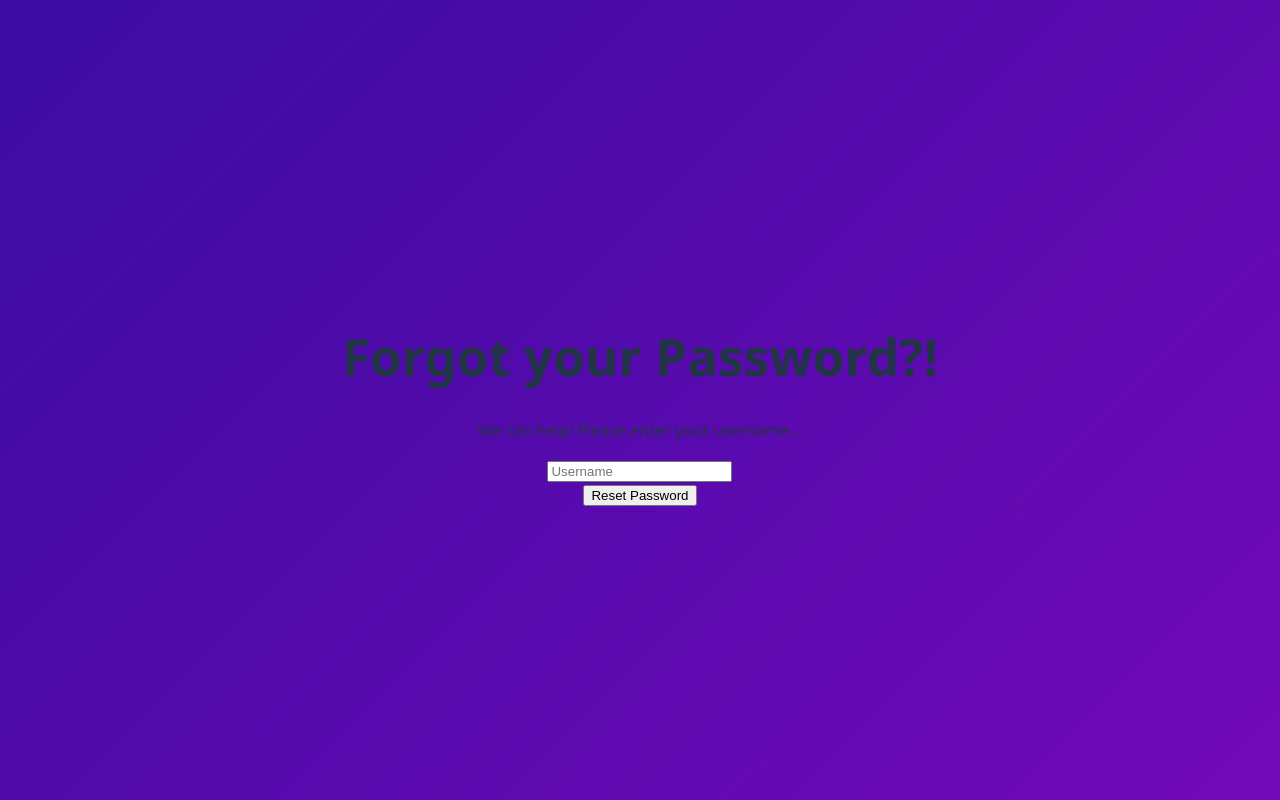
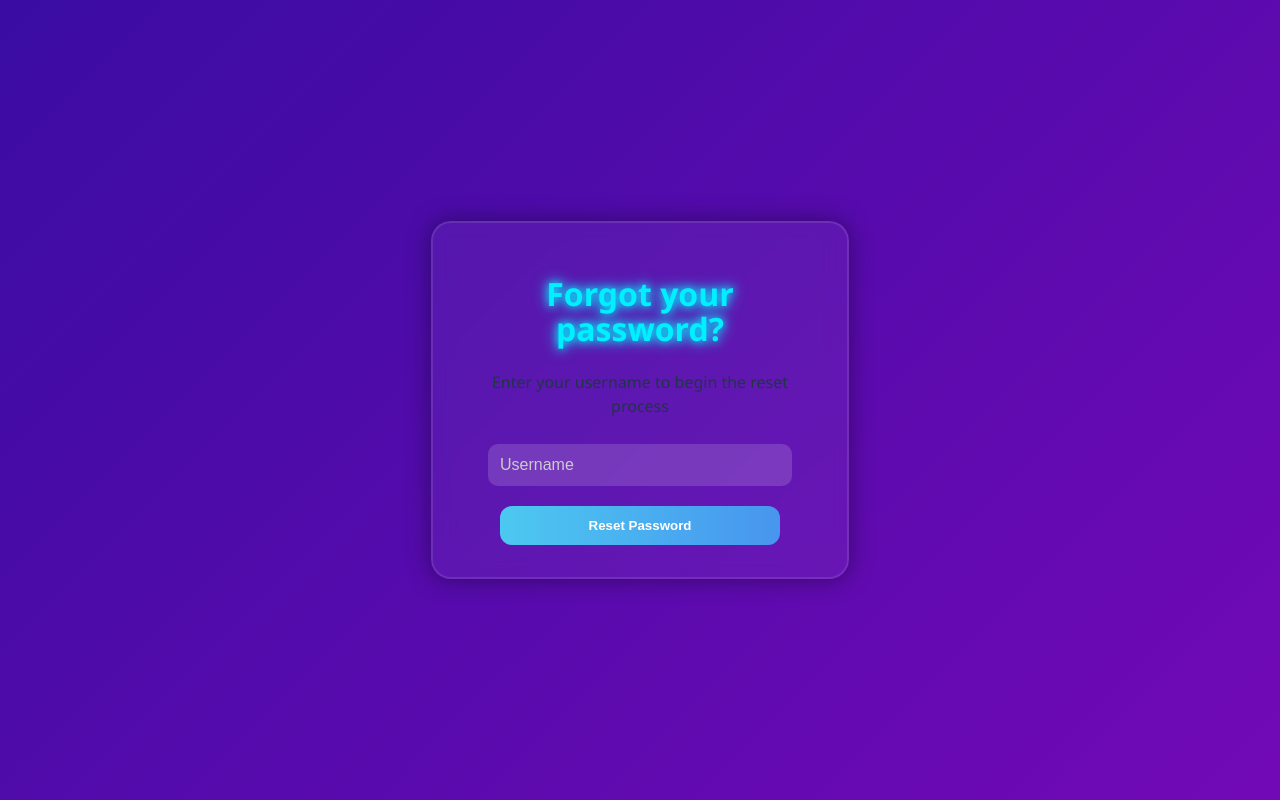
Before and after one commit to Edwinvilla72/Large-Project-Group-26, a React (Vite) app in the folder frontend/: page /ForgotPass in a window 1280 px wide. Built offline with nearby package versions, Linux system fonts and the light colour scheme.

Commit message:
Added styling for forgotpass page

```diff
--- a/frontend/src/pages/FP/ForgotPassPage.tsx
+++ b/frontend/src/pages/FP/ForgotPassPage.tsx
@@ -1,38 +1,44 @@
 import React, { useState } from 'react';
-import { useNavigate } from 'react-router-dom'; // if you're using React Router
-import { motion } from 'framer-motion'; // to animate pages ooooooo
+import { useNavigate } from 'react-router-dom';
+import { motion } from 'framer-motion';
 
 const ForgotPass = () => {
-    const navigate = useNavigate(); // for redirecting
-    let _ud: any = localStorage.getItem('user_data');
-    let ud = JSON.parse(_ud);
-
+  const navigate = useNavigate();
   const [username, setUsername] = useState('');
 
+  function SecurityQuestions() {
+    const obj = { username: username };
+    const js = JSON.stringify(obj);
 
-    function SecurityQuestions() {
-        var obj = { username: username};
-        var js = JSON.stringify(obj);
-        alert(`if username was found on db, send them to answer their security questions.\nIf not, say no user found`);
-
-        // sends user (if they exist) to answer their security question
+    alert(`If username was found in DB, send them to security questions. If not, show error.`);
     navigate('/FPSecurityQuestion');
   }
+
   return (
     <motion.div
       initial={{ y: -100, opacity: 0 }}
-        animate={{y: 0, opacity: 1 }}
+      animate={{ y: 0, opacity: 1 }}
       exit={{ y: 100, opacity: 0 }}
       transition={{ duration: 0.4 }}
     >
-
-        <h1>Forgot your Password?!</h1>
-        <p>We can help! Please enter your username...</p>
-
-        <input type="text" value={username} onChange={e => setUsername(e.target.value)} placeholder="Username"></input><br></br>
-
-        <input type="button" id="FPUserButton" className="buttons" value="Reset Password" onClick={SecurityQuestions}/>
+      <div className="neon-login-container">
+        <h1 className="neon-title">Forgot your password?</h1>
+        <p className="neon-subtext">Enter your username to begin the reset process</p>
+        <input
+          type="text"
+          value={username}
+          onChange={e => setUsername(e.target.value)}
+          placeholder="Username"
+        />
+        <input
+          type="button"
+          className="neon-btn"
+          value="Reset Password"
+          onClick={SecurityQuestions}
+        />
+      </div>
     </motion.div>
   );
-}
+};
+
 export default ForgotPass;
```
Lines whose indentation alone changed are shown as unchanged.
